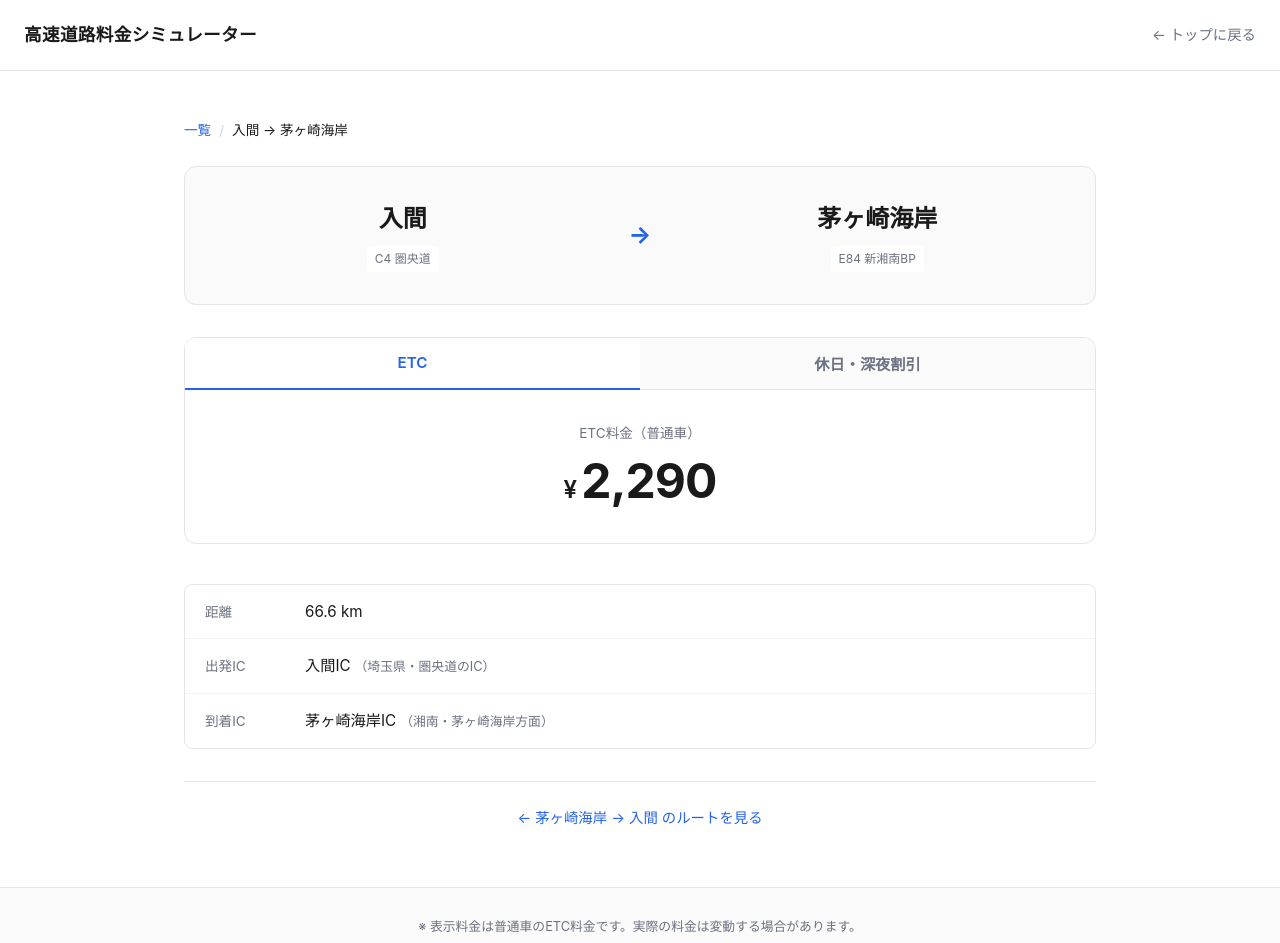
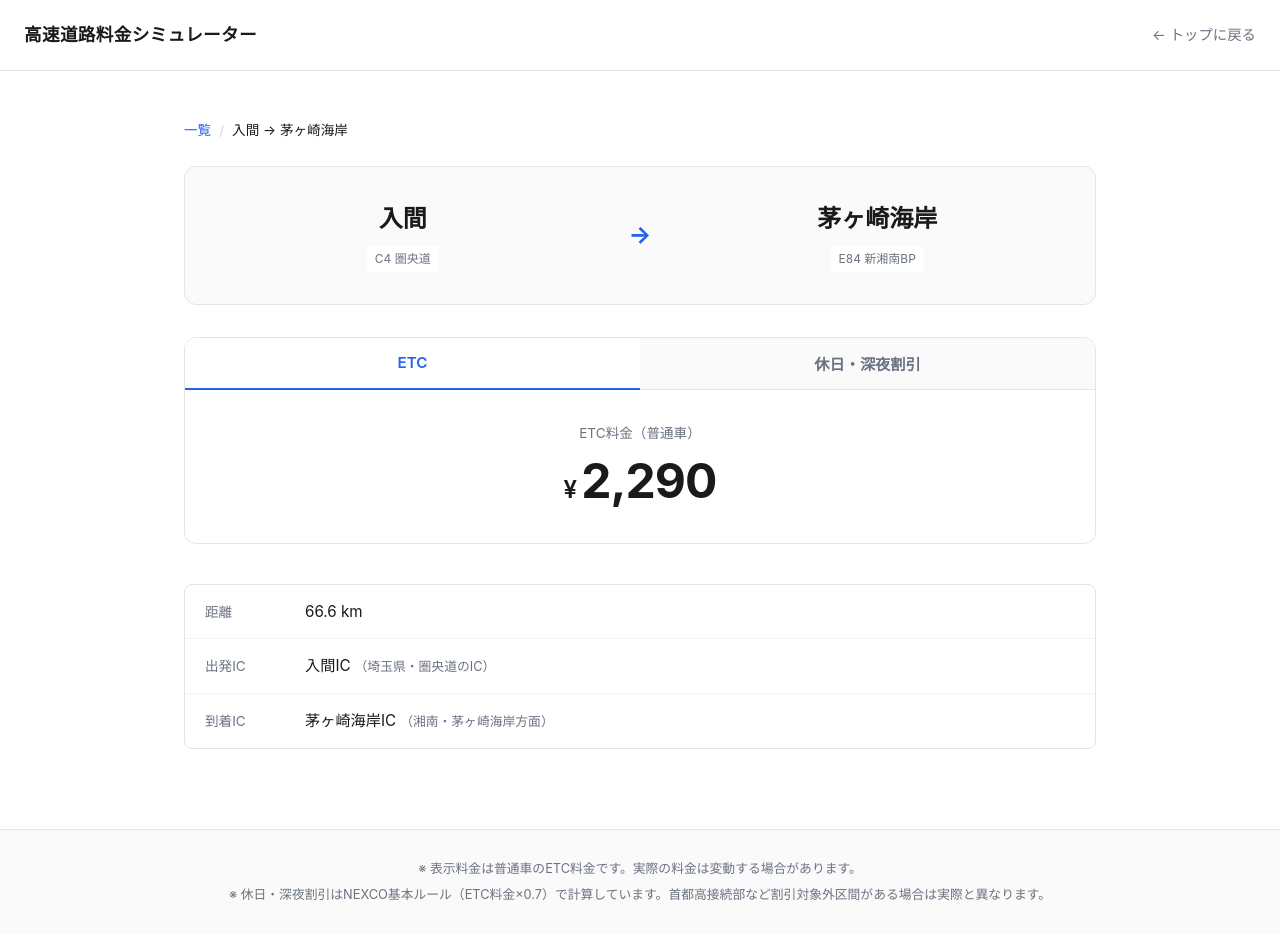
Before and after one commit to teo2468/nextjs-practice-01, a Next.js app: page /highway/iruma/chigasakikaigan in a window 1280 px wide. Shown: the top 943 px of the page. Built offline with nearby package versions, Linux system fonts and the light colour scheme.

Commit message:
feat: 詳細ページから逆方向ロジックを削除

```diff
--- a/app/highway/[from]/[to]/page.tsx
+++ b/app/highway/[from]/[to]/page.tsx
@@ -23,7 +23,7 @@ type Params = {
 // 1. generateStaticParams：ビルド時に静的生成するURLパターンを宣言
 // ============================================
 export function generateStaticParams(): Params[] {
-  // lib/highway.ts の getAllRoutePairs() が 29×2=58 ペアを返す
+  // lib/highway.ts の getAllRoutePairs() が 29 ペア（順方向のみ）を返す
   return getAllRoutePairs();
 }
 
@@ -43,11 +43,9 @@ export async function generateMetadata({
     return { title: 'ルートが見つかりません' };
   }
 
-  // canonical URL：辞書順で小さい方を正規URLとする
-  // 例: takasaki → nasu と nasu → takasaki のどちらにアクセスしても
-  //     canonical は nasu/takasaki（n < t）になる
-  const [a, b] = [from, to].sort();
-  const canonicalPath = `/highway/${a}/${b}`;
+  // canonical URL：このページのURLそのもの
+  // 逆方向ページは存在しないので、重複排除のための並べ替えは不要
+  const canonicalPath = `/highway/${from}/${to}`;
 
   return {
     title: `${fromIC.name} → ${toIC.name}`,
@@ -82,9 +80,6 @@ export default async function RoutePage({
   }
 
   const discountedFare = calcDiscountedFare(route.etc);
-
-  // 反対方向のリンク用
-  const reverseHref = `/highway/${to}/${from}`;
 
   return (
     <div className={styles.page}>
@@ -138,13 +133,6 @@ export default async function RoutePage({
           </div>
         </dl>
       </section>
-
-      {/* 反対方向ルートへの導線 */}
-      <section className={styles.reverseSection}>
-        <Link href={reverseHref} className={styles.reverseLink}>
-          ← {toIC.name} → {fromIC.name} のルートを見る
-        </Link>
-      </section>
     </div>
   );
 }
```
